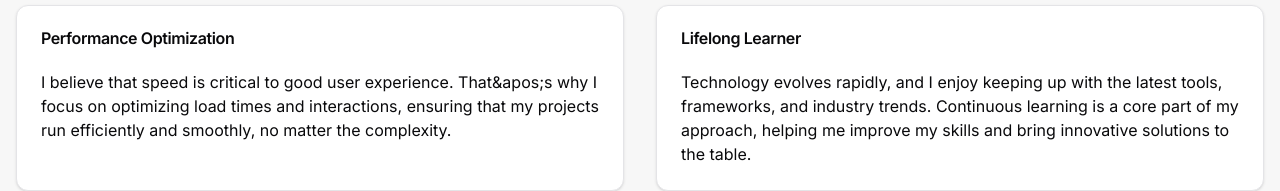
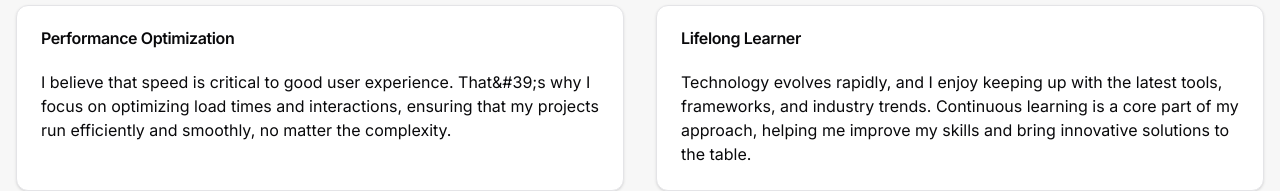
Before and after one commit to madnan-github/my-portfolio-new, a Next.js app: page /about in a window 1280 px wide. Shown: the part 613-804 px from the top of the page. Built offline with nearby package versions, Linux system fonts and the light colour scheme.

Commit message:
update single quote

```diff
--- a/src/app/about/page.tsx
+++ b/src/app/about/page.tsx
@@ -6,7 +6,7 @@ import Image from 'next/image'
 const abouts = [
   { title: "Professional Expertise", content: "I specialize in web development using HTML, CSS, JavaScript & TypeScript and modern frameworks like Next.js. My focus is on creating sleek, responsive interfaces that deliver a smooth user experience across all devices."},
   { title: "Design Meets Development", content: "I have a deep appreciation for both design and functionality. I enjoy the process of turning creative ideas into fully-functional products, ensuring they are not only visually appealing but also easy to navigate for users."},
-  { title: "Performance Optimization", content: "I believe that speed is critical to good user experience. That&apos;s why I focus on optimizing load times and interactions, ensuring that my projects run efficiently and smoothly, no matter the complexity."},
+  { title: "Performance Optimization", content: "I believe that speed is critical to good user experience. That&#39;s why I focus on optimizing load times and interactions, ensuring that my projects run efficiently and smoothly, no matter the complexity."},
   { title: "Lifelong Learner", content: "Technology evolves rapidly, and I enjoy keeping up with the latest tools, frameworks, and industry trends. Continuous learning is a core part of my approach, helping me improve my skills and bring innovative solutions to the table."},
   { title:"Team Player and Collaborator", content: "My experience working closely with designers, developers, and project stakeholders has taught me the value of communication and teamwork. I thrive in collaborative environments and enjoy contributing to group success."},
   ]
--- a/src/app/page.tsx
+++ b/src/app/page.tsx
@@ -8,7 +8,7 @@ export default function Home() {
       <div className="p-8 relative z-10 text-center">
         <h1 className="text-6xl font-bold mb-4">Muhammad Adnan</h1>
         <p className="text-xl mb-8 p-5 underline">A passionate Frontend Developer.</p>
-        <p className="text-xl mb-8">As a Front-end Developer who bridges the gap between creativity and code. With every project, I aim to create immersive digital experiences that are not just functional but delightful. From sleek, responsive layouts to optimized performance, I believe in crafting web solutions that leave a lasting impression. Dive into my work, explore my journey, and let&apos;s turn innovative ideas into reality!</p>
+        <p className="text-xl mb-8">As a Front-end Developer who bridges the gap between creativity and code. With every project, I aim to create immersive digital experiences that are not just functional but delightful. From sleek, responsive layouts to optimized performance, I believe in crafting web solutions that leave a lasting impression. Dive into my work, explore my journey, and let&#39;s turn innovative ideas into reality!</p>
         <Link href="/contact">
           <Button size="lg">Get in Touch</Button>
         </Link>
```
